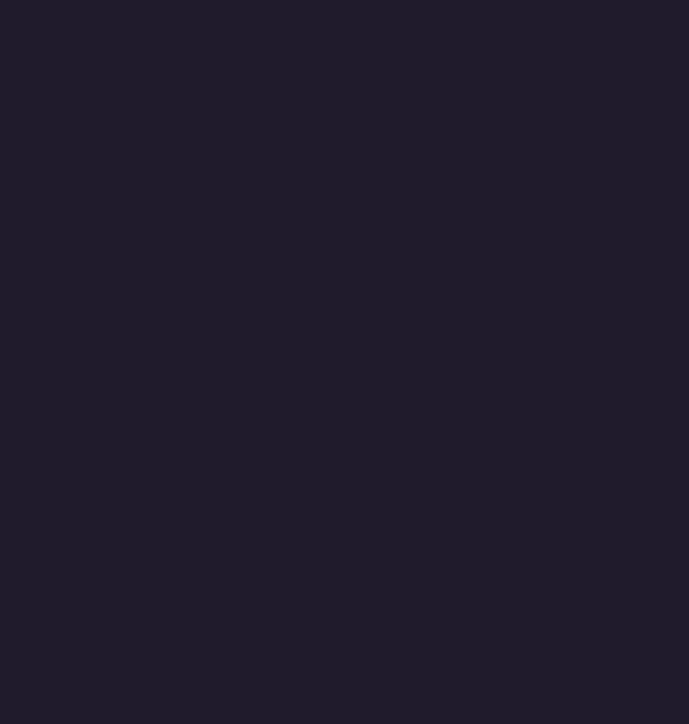
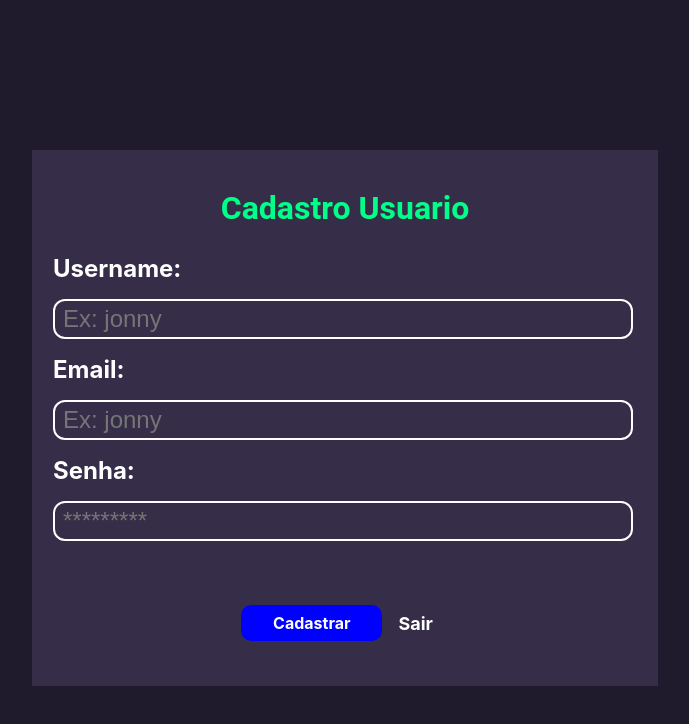
Before and after one commit to Sthaynny/biblioteca_comunitaria, a React (Create React App) app: page /cadastro-usuario in a window 1280 px wide. Before the commit this address had no page. Shown: the top 724 px of the page, without its empty margins (295-984 px from the left). Built offline with nearby package versions, Linux system fonts and the light colour scheme.

Commit message:
feat: criando tela de cadastro de usuario

```diff
--- a/package.json
+++ b/package.json
@@ -8,6 +8,7 @@
     "@testing-library/user-event": "^13.5.0",
     "add": "^2.0.6",
     "axios": "^1.1.3",
+    "bcryptjs": "^2.4.3",
     "bootstrap": "^5.2.2",
     "framer-motion": "^7.6.5",
     "react": "^18.2.0",
--- a/src/AppRoutes.jsx
+++ b/src/AppRoutes.jsx
@@ -7,6 +7,7 @@ import {
 } from 'react-router-dom';
 
 import CadastroPage from './pages/cadastro';
+import CadastroUsuarioPage from './pages/cadastro_usuario';
 import DetalhesLivroPage from './pages/detalhe-livro';
 import EmprestimoPage from './pages/emprestimos';
 import HomePage from './pages/home';
@@ -32,6 +33,7 @@ const AppRoutes = () => {
                     <Route exact path='/meus-emprestimos' element={<Private><EmprestimoPage /></Private>} />
                     <Route exact path='/cadastro-livro' element={<Private><CadastroPage /></Private>} />
                     <Route exact path='/detalhe-livro/:id' element={<DetalhesLivroPage />} />
+                    <Route exact path='/cadastro-usuario' element={<CadastroUsuarioPage />} />
                 </Routes>
             </AuthProvider>
         </Router>
--- a/src/pages/cadastro/index.js
+++ b/src/pages/cadastro/index.js
@@ -1,11 +1,11 @@
 import '../../styles/global.css';
 import './style.css';
 
+import { Link, useNavigate } from 'react-router-dom';
 import React, { useState } from 'react';
 
 import { HeaderApp } from '../components/header';
 import { cadastrarLivro } from '../../services/api';
-import { useNavigate } from 'react-router-dom';
 
 export const BodyCadastro = (props) => {
 
@@ -29,7 +29,7 @@ export const BodyCadastro = (props) => {
             <textarea id="input_text" name="base64" required="required" type="text" placeholder="Digite Aqui ... " value={base64} onChange={(e) => setBase64(e.target.value)} />
             <br /><br /><br />
             <div>
-                <button type='submit' id='primario'>Salvar</button>
+                <Link type='submit' id='primario'>Salvar</Link>
             </div>
         </form>
     </div>
--- /dev/null
+++ b/src/pages/cadastro_usuario/index.js
@@ -0,0 +1,64 @@
+import '../../styles/global.css';
+import './style.css';
+
+import { Link, useNavigate } from 'react-router-dom';
+import React, { useState } from 'react';
+
+import { cadastrarUsuario } from '../../services/api';
+
+const CadastroUsuarioPage = () => {
+    const navigate = useNavigate();
+
+    const [username, setUsername] = useState('');
+    const [senha, setSenha] = useState('');
+    const [email, setEmail] = useState('');
+    const handleSubmit = async (e) => {
+        e.preventDefault();
+        try {
+            const response = await cadastrarUsuario(username, email, senha)
+            if (response) {
+                alert('Cadastro Relizado!!')
+            } else {
+                alert('Ocorreu um erro ao cadastrar usuario!!')
+            }
+            navigate('/login')
+        } catch (error) {
+            alert(error)
+        }
+
+
+    }
+    return (
+        <div>
+            <div id='cadastro-usuario'>
+
+                <form >
+
+                    <h2>Cadastro Usuario</h2>
+                    < div className="field">
+
+                        <h1 id='titulo_input'>Username:</h1>
+                        <input id="input_text" name="username" required="required" type="text" placeholder="Ex: jonny" value={username} onChange={(e) => setUsername(e.target.value)} />
+                    </div>
+
+                    < div className="field">
+
+                        <h1 id='titulo_input'>Email:</h1>
+                        <input id="input_text" name="email" type="text" placeholder="Ex: jonny" value={email} onChange={(e) => setEmail(e.target.value)} />
+                    </div>
+
+                    <div className="field">
+                        <h1 id='titulo_input'>Senha:</h1>
+                        <input id="input_text" name="senha" required="required" type="password" placeholder="*********" value={senha} onChange={(e) => setSenha(e.target.value)} />
+                    </div>
+                    <div className='padding-vertical' id='botoes-bottom'>
+                        <Link id='primario' onClick={handleSubmit}>Cadastrar</Link>
+                        <Link id='terciario' className='padding-botao-sair' to='/login'>Sair</Link>
+                    </div>
+                </form>
+            </div>
+        </div>
+    );
+}
+
+export default CadastroUsuarioPage;
--- /dev/null
+++ b/src/pages/cadastro_usuario/style.css
@@ -0,0 +1,42 @@
+#cadastro-usuario{
+    display: flex;
+    flex-direction: column;
+    align-items: center;
+    justify-content: center;
+    min-height: 100vh;
+    padding: 18px;
+}
+
+#cadastro-usuario form{
+    background-color: #362E49;
+    width: 100%;
+    max-width: 600px;
+    justify-content: center;
+    padding:  .8rem .8rem;
+}
+
+#cadastro-usuario .field{
+    padding: 0px 32px 0px 8px;
+}
+
+#cadastro-usuario .field label{
+    display:  block;
+}
+
+#cadastro-usuario .actions{
+    text-align: center;
+    margin-top: 0.5rem;
+}
+
+#ou {
+    font-size: 18px;
+    color: white;
+}
+
+.padding-botao-sair{
+    padding: 8px 0px 0px 16px;
+}
+.padding-vertical{
+    padding-top: 64px;
+    padding-bottom: 32px;
+}
--- a/src/pages/login/index.jsx
+++ b/src/pages/login/index.jsx
@@ -22,7 +22,7 @@ const LoginPage = () => {
         <div>
             <LogoApp />
             <div id="login">
-                <form onSubmit={handleSubmit}>
+                <form  >
                     <h2>Login</h2>
                     <div className="field">
                         <p>
@@ -36,12 +36,12 @@ const LoginPage = () => {
                         </p>
                     </div>
                     <div className="actions">
-                        <button type="submit" id="primario">Entrar</button>
+                        <Link id="primario" onClick={handleSubmit}>Entrar</Link>
                         <br />
                         <p id="ou">
                             ou
                         </p>
-                        <Link id="terciario">Cadastre-se</Link>
+                        <Link id="terciario" to='/cadastro-usuario' >Cadastre-se</Link>
                     </div>
                 </form>
             </div>
--- a/src/services/api.js
+++ b/src/services/api.js
@@ -12,6 +12,10 @@ export const getUsuario = async () => {
     return api.get("/users/")
 }
 
+export const cadastrarUsuario = async (username , email, password,) => {
+    return api.post("/users/", { username, email,password ,})
+}
+
 export const getLivros = async (id) => {
     return api.get("/livro/" + (id ?? ''))
 }
@@ -19,11 +23,11 @@ export const getLivros = async (id) => {
 export const cadastrarLivro = async (titulo, descricao, autor, base64) => {
     return api.post("/livro/", { titulo, descricao, autor, base64 })
 }
-export const editarLivro = async (id, titulo, descricao, autor, base64, ) => {
-    return api.put("/livro/"+id + '/', {id, titulo, descricao, autor, base64 })
+export const editarLivro = async (id, titulo, descricao, autor, base64,) => {
+    return api.put("/livro/" + id + '/', { id, titulo, descricao, autor, base64 })
 }
 export const excluirLivro = async (id) => {
-    return api.delete("/livro/"+id + '/')
+    return api.delete("/livro/" + id + '/')
 }
 
 export const getEmprestimo = async () => {
```
Also changed, not shown: 1 other file (tests, documents, lock files or other folders).
